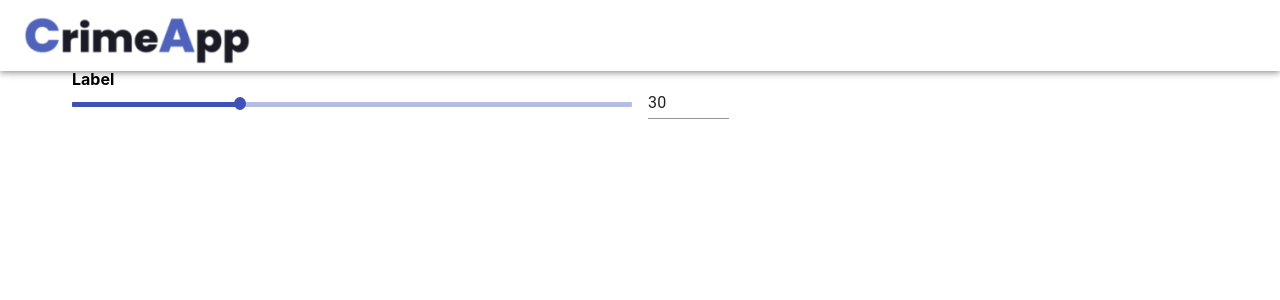
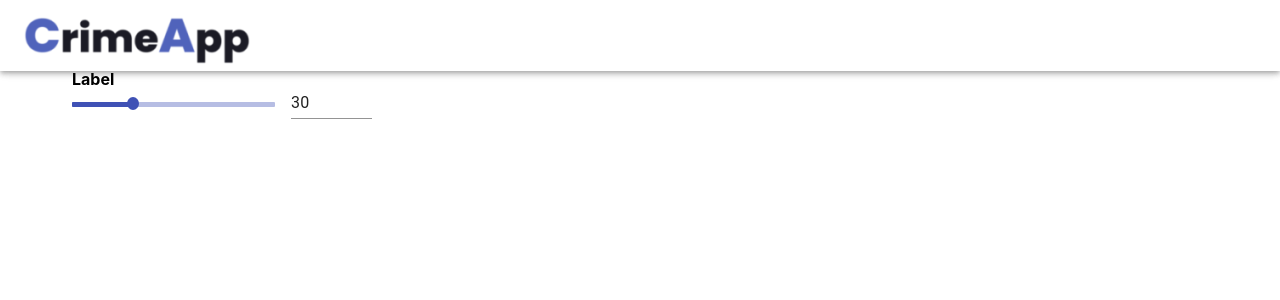
Before and after one commit to crimeApp/crimeApp, a React (Create React App) app: page /home in a window 1280 px wide. Shown: the top 300 px of the page. Built offline with nearby package versions, Linux system fonts and the light colour scheme.

Commit message:
Slider finished

```diff
--- a/src/components/Slider/Slider.css
+++ b/src/components/Slider/Slider.css
@@ -1,8 +1,12 @@
+.slider-container{
+    max-width: 300px;
+    width: 100%;
+}
+
 label{
     font-weight: bold;
     color: black;
 }
-
 
 .MuiSlider-rail, .MuiSlider-track {
     height: 5px !important;
--- a/src/components/Slider/Slider.js
+++ b/src/components/Slider/Slider.js
@@ -25,13 +25,13 @@ export default function InputSlider({ label }) {
   };
 
   return (
-    <>
+    <div className="slider-container">
       <label id="input-slider">
         {label}
       </label>
 
       <Grid container spacing={2} alignItems="center">
-        <Grid item xs={12} sm={6}>
+        <Grid item xs>
           <Slider
             value={typeof value === 'number' ? value : 0}
             onChange={handleSliderChange}
@@ -55,6 +55,6 @@ export default function InputSlider({ label }) {
           />
         </Grid>
       </Grid>
-    </>
+    </div>
   );
 }
```
